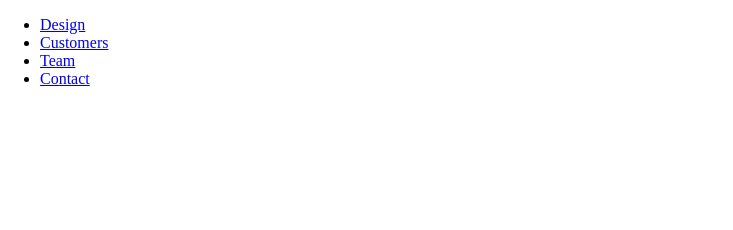
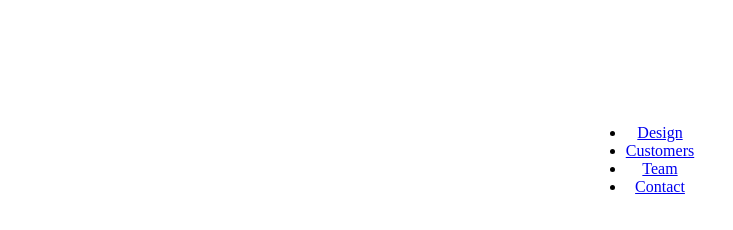
Before and after one commit to Ameer2000Mzori/Creeative-Design-Website, a website built with webpack: page src/index.html in a window 1280 px wide. Shown: the whole page, without its empty margins (0-733 px from the left). Built offline with nearby package versions, Linux system fonts and the light colour scheme; a web font is replaced by a local one.

Commit message:
added styling to navbar

```diff
--- a/src/style.scss
+++ b/src/style.scss
@@ -9,3 +9,12 @@ body {
   padding: 0;
   margin: 0;
 }
+// navbar
+.navbar {
+  display: flex;
+  flex-direction: column;
+  text-align: center;
+  align-items: center;
+  justify-content: center;
+  height: 40vh;
+}
```
Also changed, not shown: src/style.css, 1 other file.
